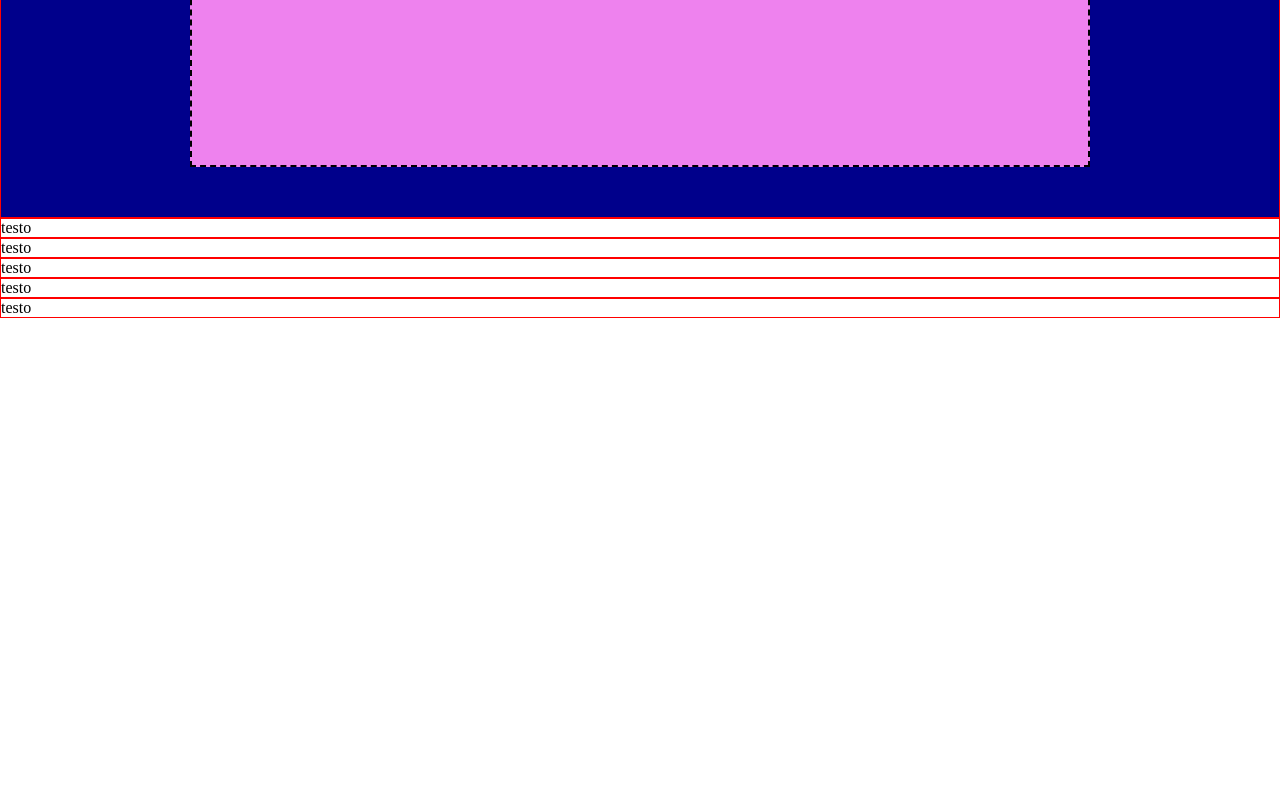
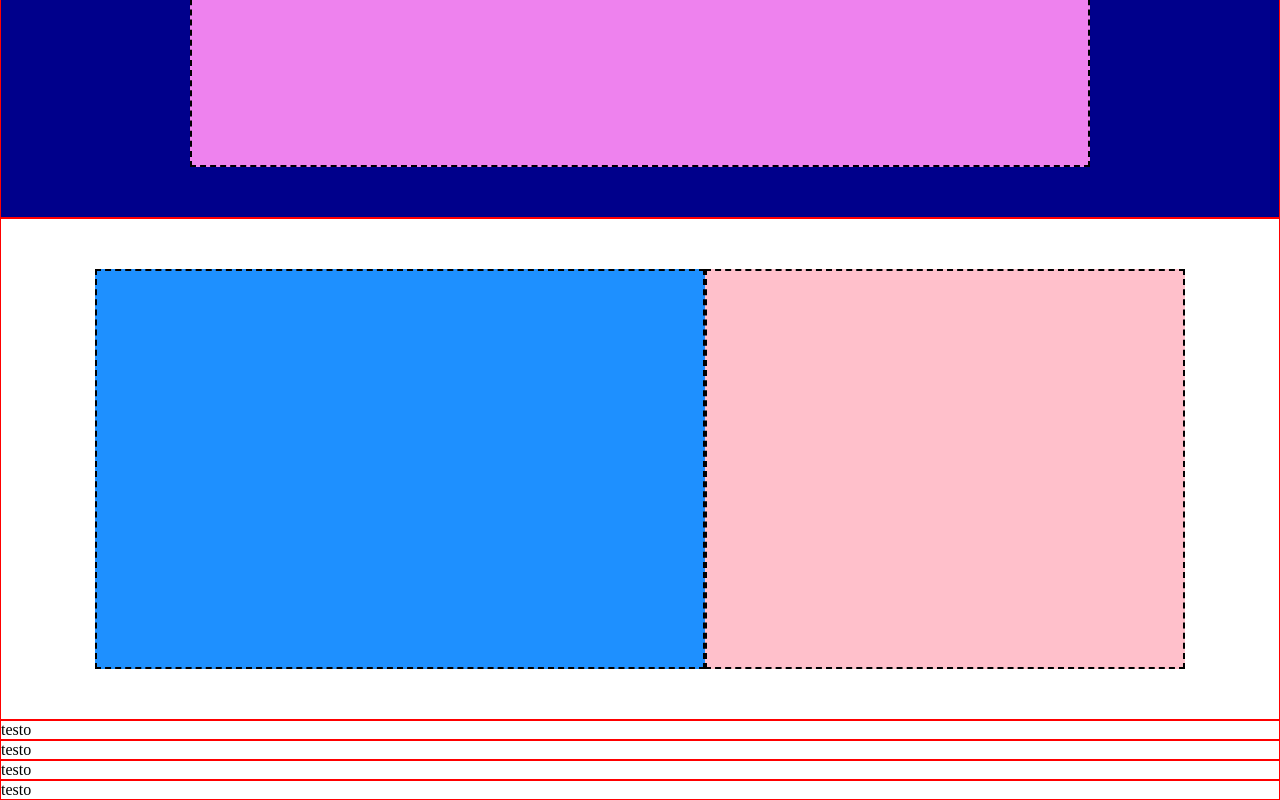
Before and after one commit to simoneditaranto/htmlcss-struttura-discord, a plain HTML site: page index.html in a window 1280 px wide. Shown: the part 358-1158 px from the top of the page. Before the commit the page ends 800 px from the top, so only its background shows below. Drawn offline with Linux system fonts and the light colour scheme.

Commit message:
prima sezione completata

```diff
--- a/css/style.css
+++ b/css/style.css
@@ -77,6 +77,37 @@ header{
     background-color: #EE82EE;
 }
 
+/* fine sezione header */
+
+/* prima sezione */
+
+.row-container{
+    display: flex;
+
+    padding: 50px;
+    margin-left: auto;
+    margin-right: auto;
+
+    width: 1190px;
+    height: 500px;
+}
+
+.row-container > *{
+    border: 2px dashed black;
+}
+
+.first-section .row-container .img{
+    flex-grow: 1;
+
+    background-color: #1E90FF;
+}
+
+.first-section .row-container .description{
+    width: 480px;
+
+    background-color: #FFC0CB;
+}
 
 
-/* fine sezione header */
+
+/* fine prima sezione */
--- a/index.html
+++ b/index.html
@@ -28,7 +28,16 @@
 
             <!-- sezione principale -->
 
-            <section>testo</section>
+            <section class="first-section">
+                <div class="row-container">
+                    <div class="img">
+
+                    </div>
+                    <div class="description">
+
+                    </div>
+                </div>
+            </section>
             <section>testo</section>
             <section>testo</section>
             <section>testo</section>
```
